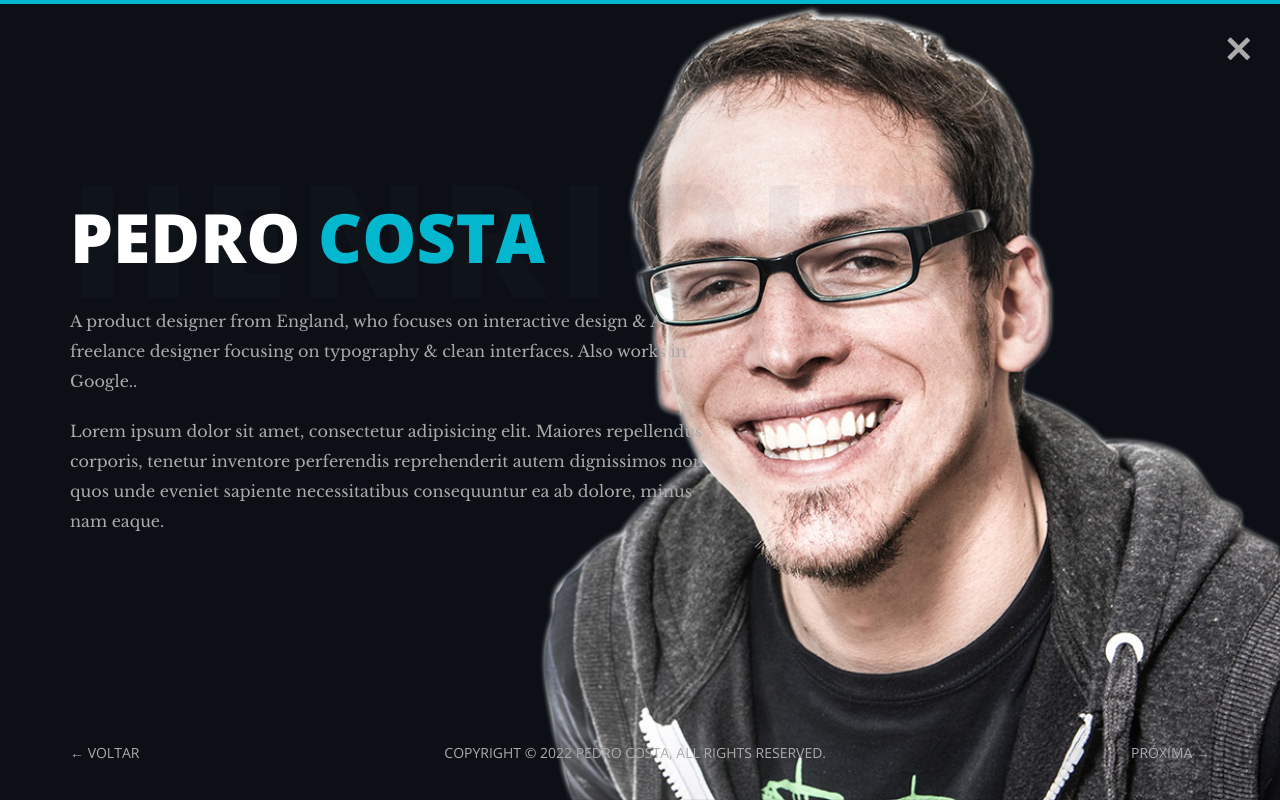
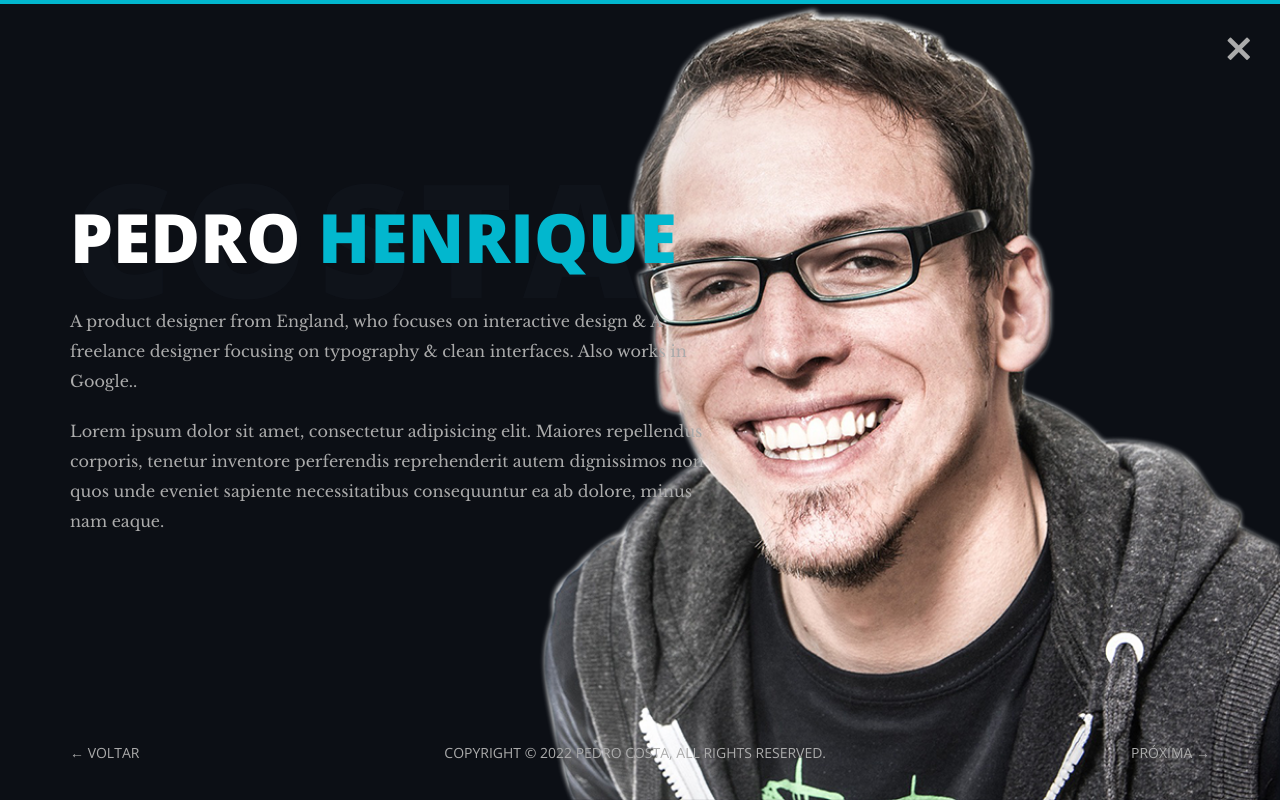
Before and after one commit to P3droCYB/Portf-lio, a website: page welcome.html in a window 1280 px wide. Drawn offline with nearby package versions, Linux system fonts and the light colour scheme; files whose address does not match are found by name.

Commit message:
Update welcome.html

```diff
--- a/welcome.html
+++ b/welcome.html
@@ -49,7 +49,7 @@
                         <div class="row">
                             <div class="col-xs-12 col-md-6 col-lg-7">
                                 <div class="page-title">
-                                    <h2>Pedro <span class="primary">Costa</span> <span class="title-bg">Henrique</span></h2>
+                                    <h2>Pedro <span class="primary">Henrique</span> <span class="title-bg">Costa</span></h2>
                                     <p>A product designer from England, who focuses on interactive design & A freelance designer focusing on typography & clean interfaces. Also works in Google..</p>
                                     <p>Lorem ipsum dolor sit amet, consectetur adipisicing elit. Maiores repellendus corporis, tenetur inventore perferendis reprehenderit autem dignissimos non quos unde eveniet sapiente necessitatibus consequuntur ea ab dolore, minus nam eaque.</p>
                                 </div>
```
